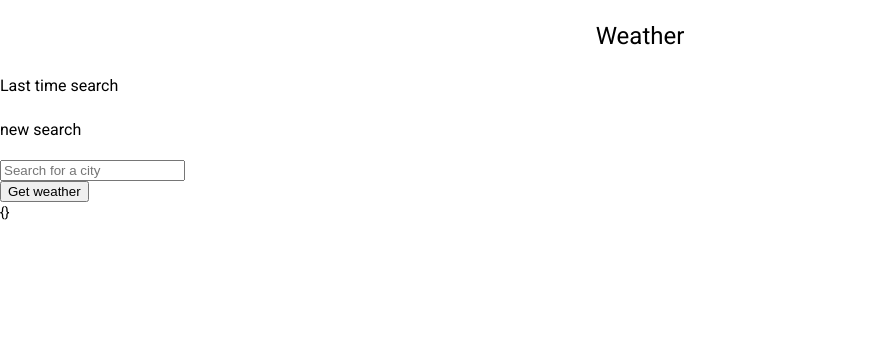
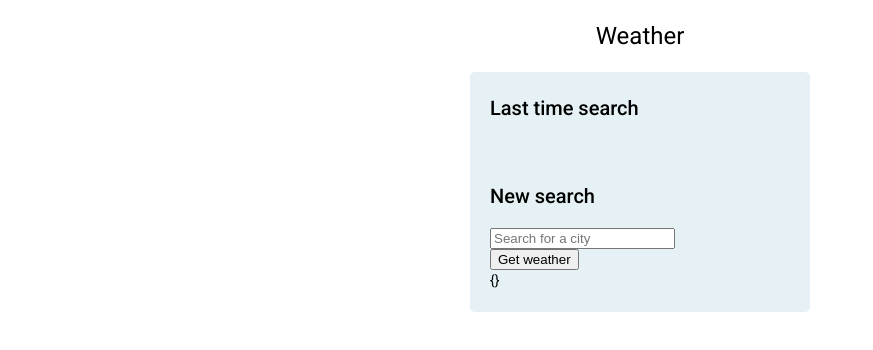
Before and after one commit to fj39328hf/weather-client, an Angular app: page / in a window 1280 px wide. Shown: the top 350 px of the page, without its empty margins (0-873 px from the left). Built offline with nearby package versions, Linux system fonts and the light colour scheme.

Commit message:
add some styles

```diff
--- a/src/app/city-input/city-input.component.html
+++ b/src/app/city-input/city-input.component.html
@@ -2,10 +2,12 @@
 
   <div class="">
 
-    <h3>Last time search</h3>
+    <h2>Last time search</h2>
     <button (click)="getLastSearch()" *ngFor="let city of lastSearchCity">{{city.name}}</button>
 
-    <h3>new search</h3>
+    <br>
+    <br>
+    <h2>New search</h2>
     <form class="example-form">
       <input type="text"
              placeholder="Search for a city"
@@ -24,10 +26,8 @@
     </form>
 
     <button (click)="getWeather()">Get weather</button>
-  </div>
 
-  <div class="">
-
+    <br>
     {{ result | json }}
   </div>
 </div>
--- a/src/app/city-input/city-input.component.scss
+++ b/src/app/city-input/city-input.component.scss
@@ -9,3 +9,20 @@
 .example-full-width {
   width: 100%;
 }
+
+.main {
+  display: flex;
+  justify-content: space-around;
+  align-items: center;
+
+  div {
+    //max-width: 50%;
+    //min-width: 50%;
+    justify-content: center;
+    background: #e5f1f5;
+    border-radius: 5px;
+    width: 300px;
+    min-height: 200px;
+    padding: 20px;
+  }
+}
```
